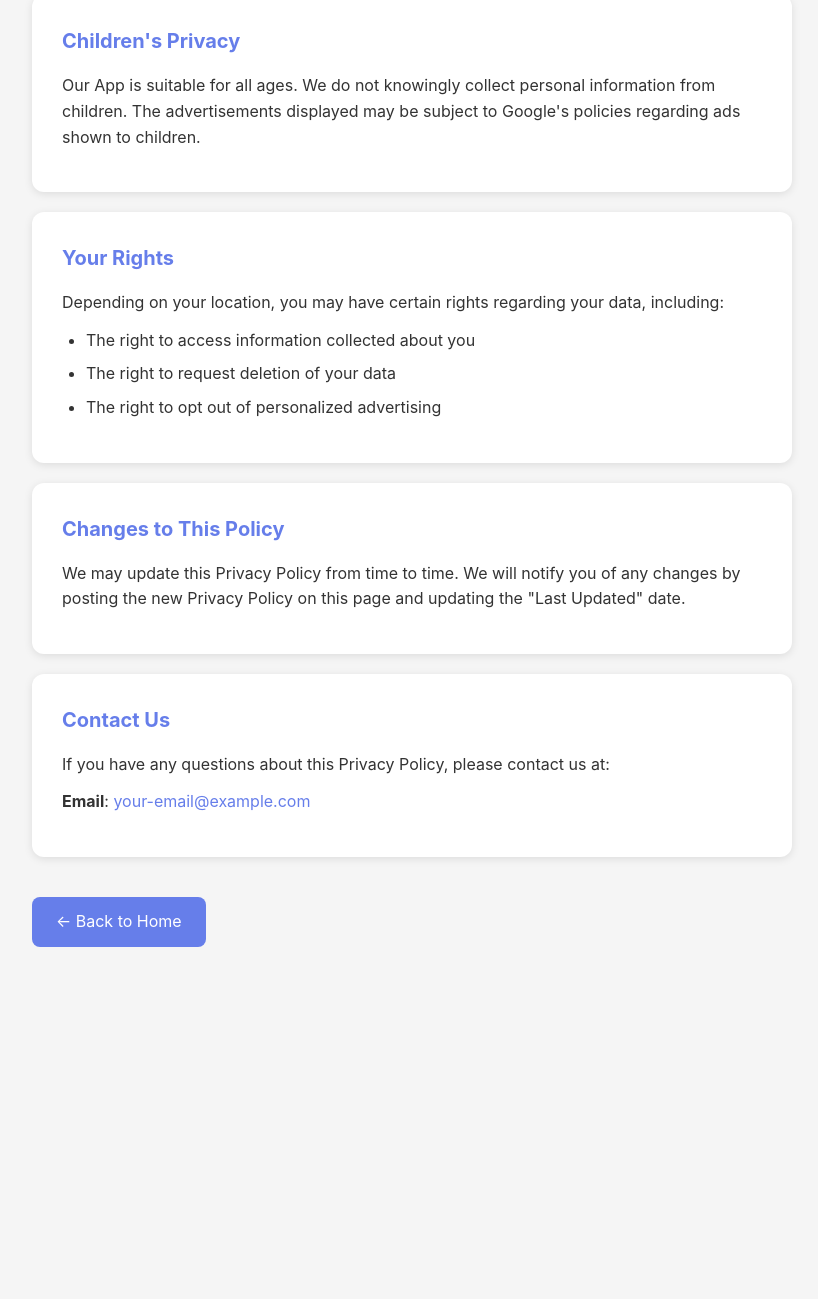
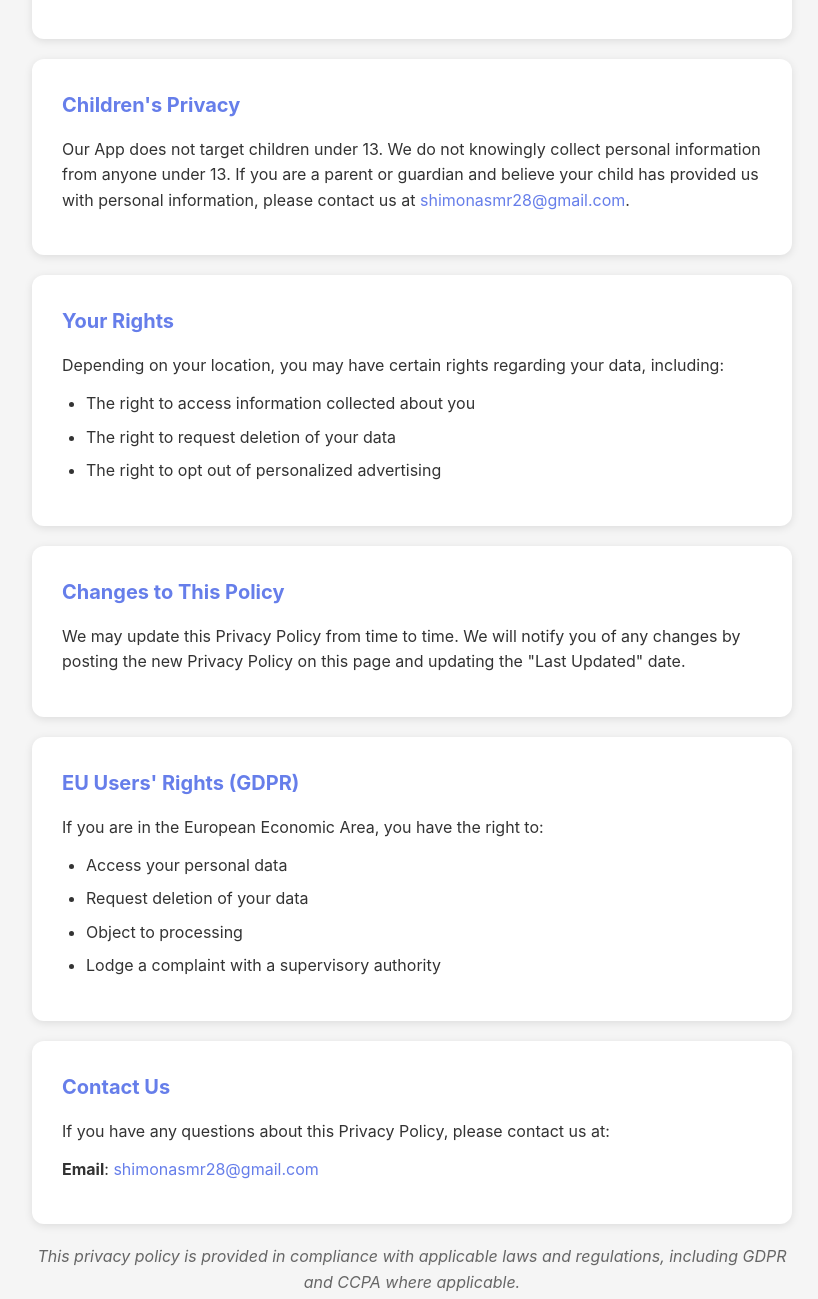
Before and after one commit to mentaimonico/triamond-privacy-policy, a plain HTML site: page privacy-policy.html in a window 1280 px wide. Shown: the part 1542-2841 px from the top of the page, without its empty margins (228-1046 px from the left). Before the commit the page ends 2529 px from the top, so only its background shows below. Drawn offline with Linux system fonts and the light colour scheme.

Commit message:
update: contact address

```diff
--- a/privacy-policy.html
+++ b/privacy-policy.html
@@ -132,6 +132,8 @@
         <li>Adjusting your device's advertising settings</li>
         <li>Visiting <a href="https://adssettings.google.com/" target="_blank" rel="noopener">Google's Ads Settings</a></li>
       </ul>
+
+      <p>AdMob may share collected data with third-party advertising partners for the purpose of serving personalized advertisements.</p>
     </div>
 
     <div class="card">
@@ -141,7 +143,7 @@
 
     <div class="card">
       <h2>Children's Privacy</h2>
-      <p>Our App is suitable for all ages. We do not knowingly collect personal information from children. The advertisements displayed may be subject to Google's policies regarding ads shown to children.</p>
+      <p>Our App does not target children under 13. We do not knowingly collect personal information from anyone under 13. If you are a parent or guardian and believe your child has provided us with personal information, please contact us at <a href="mailto:shimonasmr28@gmail.com">shimonasmr28@gmail.com</a>.</p>
     </div>
 
     <div class="card">
@@ -160,10 +162,23 @@
     </div>
 
     <div class="card">
+      <h2>EU Users' Rights (GDPR)</h2>
+      <p>If you are in the European Economic Area, you have the right to:</p>
+      <ul>
+        <li>Access your personal data</li>
+        <li>Request deletion of your data</li>
+        <li>Object to processing</li>
+        <li>Lodge a complaint with a supervisory authority</li>
+      </ul>
+    </div>
+
+    <div class="card">
       <h2>Contact Us</h2>
       <p>If you have any questions about this Privacy Policy, please contact us at:</p>
-      <p><strong>Email</strong>: <a href="mailto:your-email@example.com">your-email@example.com</a></p>
+      <p><strong>Email</strong>: <a href="mailto:shimonasmr28@gmail.com">shimonasmr28@gmail.com</a></p>
     </div>
+
+    <p style="text-align: center; margin: 20px 0; color: #666; font-style: italic;">This privacy policy is provided in compliance with applicable laws and regulations, including GDPR and CCPA where applicable.</p>
 
     <a href="index.html" class="back-link">← Back to Home</a>
   </div>
```
